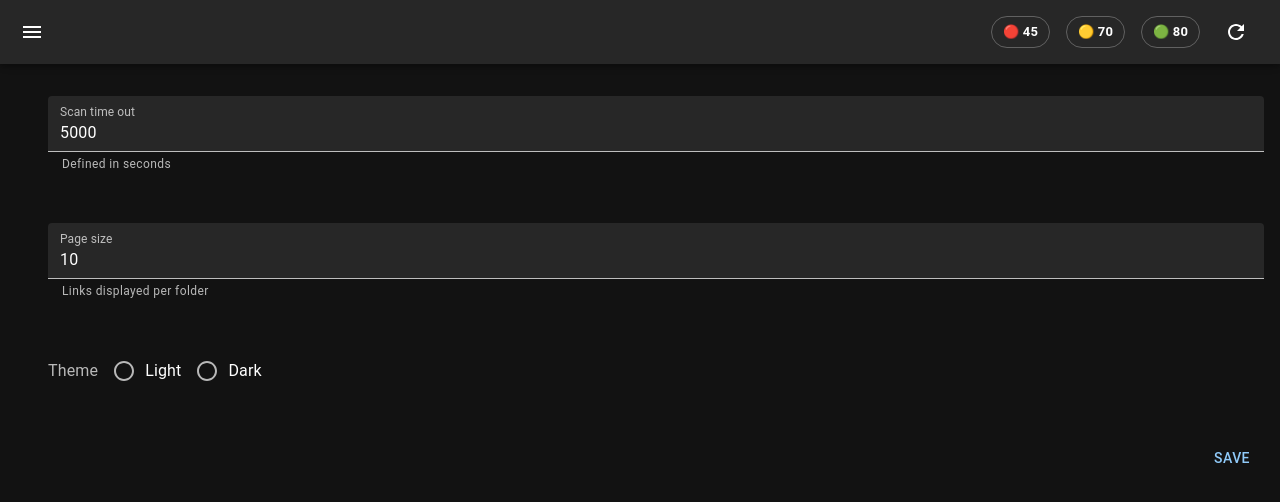
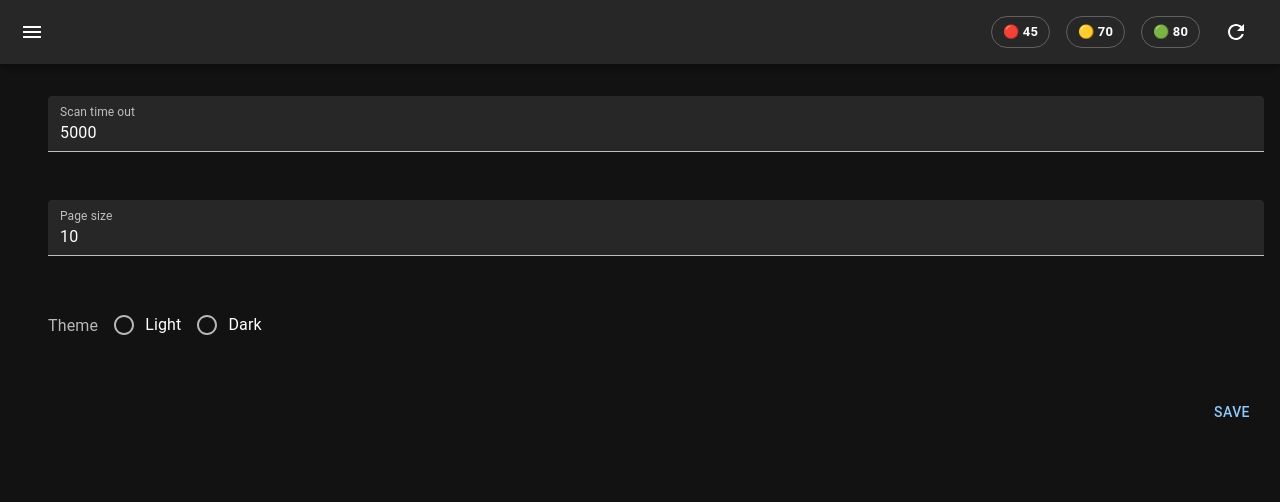
Before and after one commit to brunopk/wookmarks, a React (Vite) app: page /settings in a window 1280 px wide. Shown: the top 502 px of the page. Built offline with nearby package versions, Linux system fonts and the light colour scheme.

Commit message:
Remove helper text from inputs

```diff
--- a/src/components/pages/configuration/Main.tsx
+++ b/src/components/pages/configuration/Main.tsx
@@ -30,7 +30,6 @@ function Main() {
               id="timeout-textfield"
               label="Scan time out"
               defaultValue="5000"
-              helperText="Defined in seconds"
               variant="filled"
               type="number"
             />
@@ -40,7 +39,6 @@ function Main() {
               id="page-size-textfield"
               label="Page size"
               defaultValue="10"
-              helperText="Links displayed per folder"
               variant="filled"
               type="number"
             />
```
